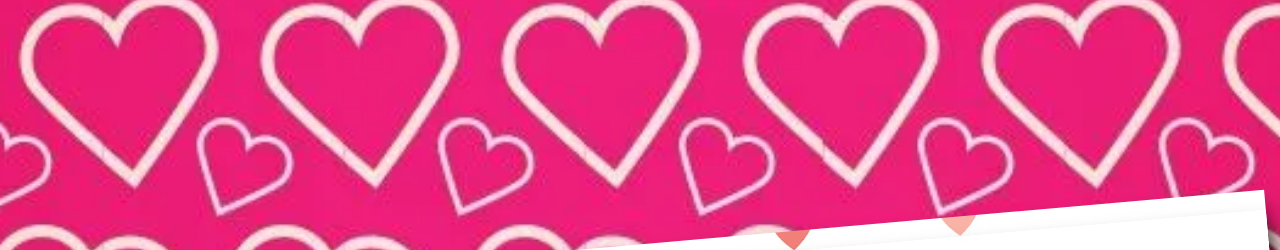
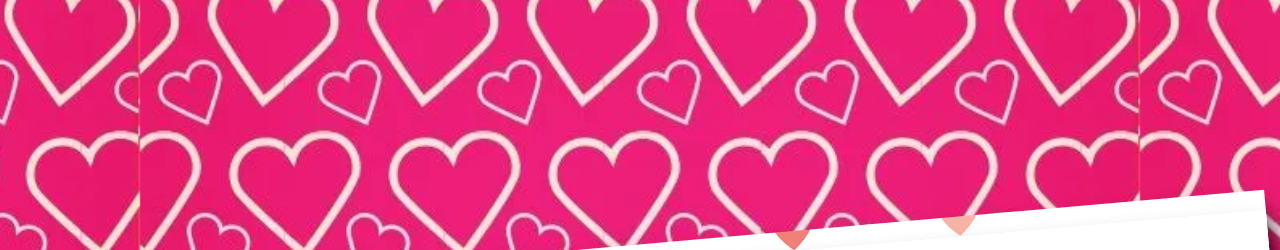
Before and after one commit to Mr-Parth23/project, a plain HTML site: page index.html in a window 1280 px wide. Shown: the top 250 px of the page. Drawn offline with Linux system fonts and the light colour scheme; a web font is replaced by a local one.

Commit message:
Update style.css

```diff
--- a/style.css
+++ b/style.css
@@ -11,7 +11,7 @@ body {
   align-items: center;
   justify-content: center;
 
-  background-size: 1510px;
+  background-size: 1000px;
 
   background-image: url('https://raw.githubusercontent.com/Mr-Parth23/project/refs/heads/main/bg.webp');
   background-position: center center;
```
